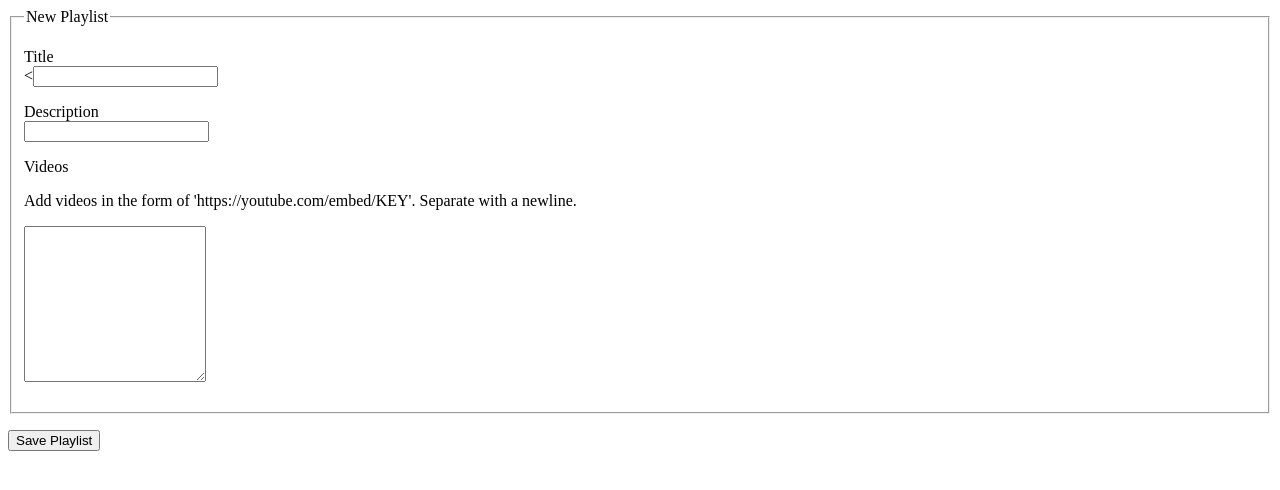
After one commit to liyaSileshi/Playlister-Tutorial, a Flask app: page /playlists/new in a window 1280 px wide. The commit adds this page. Shown: the top 490 px of the page. Run offline with Flask 2, Linux system fonts and the light colour scheme.

Commit message:
Users can create playlists

```diff
--- a/app.py
+++ b/app.py
@@ -1,4 +1,4 @@
-from flask import Flask, render_template
+from flask import Flask, render_template, request, redirect, url_for
 from pymongo import MongoClient
 
 client = MongoClient()
@@ -19,6 +19,23 @@ def playlists_index():
     """Show all playlists."""
     return render_template('playlists_index.html', playlists=playlists.find())
 
+@app.route('/playlists/new')
+def playlists_new():
+    """ Create a new playlist """
+    # playlist form
+    return render_template('playlists_new.html')
+
+@app.route('/playlists', methods=['POST'])
+def playlists_submit():
+    """Submit a new playlist"""
+    playlist = {
+        'title': request.form.get('title'),
+        'description': request.form.get('description'),
+        'videos': request.form.get('videos').split()
+    }
+    playlists.insert_one(playlist)
+    #print(request.form.to_dict()) to print into the terminal in dictionalry form
+    return redirect(url_for('playlists_index'))
 
 if __name__ == '__main__':
     app.run(debug=True)
--- a/templates/playlists_index.html
+++ b/templates/playlists_index.html
@@ -3,6 +3,7 @@
 
 {% block content %}
     <h1>Playlists</h1>
+    <a href = '/playlists/new'> New Playlist </a>
     {% for playlist in playlists %}
         <h2>{{ playlist.title }}</h2>
         <small>{{ playlist.description }}</small>
--- /dev/null
+++ b/templates/playlists_new.html
@@ -0,0 +1,31 @@
+<!-- templates/playlists_new.html -->
+{% extends 'base.html' %}
+
+{% block content %}
+<form method = 'POST' action = '/playlists'>
+    <fieldset>
+    <legend>New Playlist</legend>
+    <!-- TITLE -->
+    <p>
+        <label for='title'>Title</label><br>
+        <<input type="text" name="title">
+    </p>
+    <!-- Description -->
+    <p>
+        <label for='description'>Description</label><br>
+        <input type='text' name='description' />
+    </p>
+    <!-- Vedio Link -->
+    <p>
+        <label for='playlist-videos'>Videos</label><br>
+        <p>Add videos in the form of 'https://youtube.com/embed/KEY'. Separate with a newline.</p>
+        <textarea id='playlist-videos' name = 'videos' rows='10'></textarea>
+    </p>
+    </fieldset>
+
+    <!-- BUTTON -->
+    <p>
+        <button type='submit'>Save Playlist</button>
+    </p>
+</form>
+{% endblock %}
```
